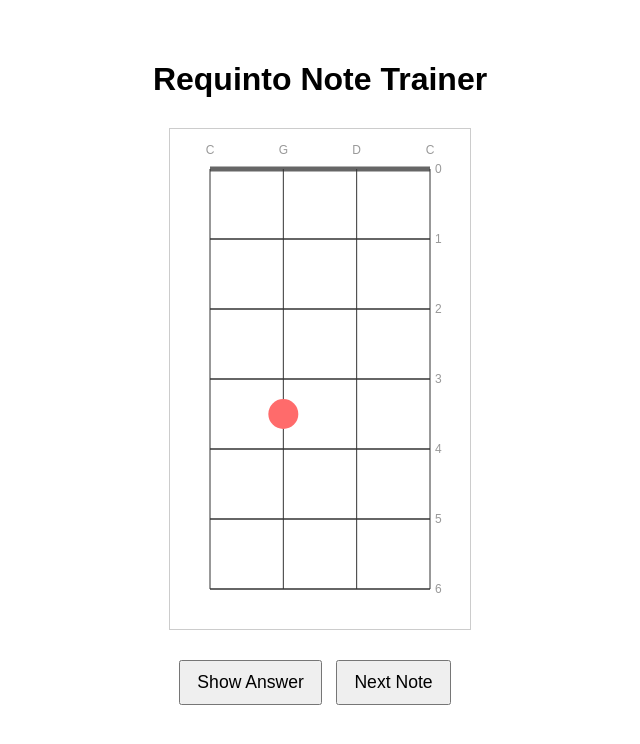
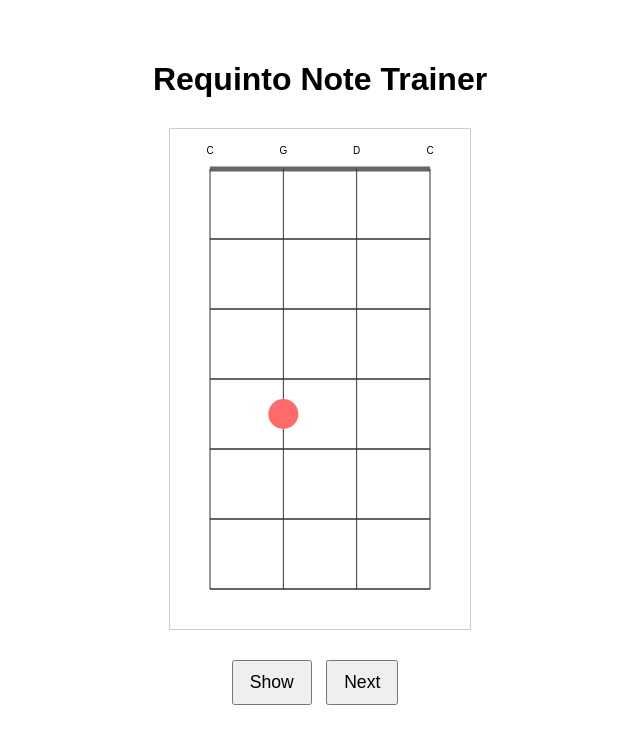
Before and after one commit to jgarte/requinto, a plain HTML site: page index.html in a window 1280 px wide. Shown: the whole page, without its empty margins (320-960 px from the left). Drawn offline with Linux system fonts and the light colour scheme.

Commit message:
Nicer UI

```diff
--- a/index.html
+++ b/index.html
@@ -59,8 +59,8 @@
 
 <canvas id="fretboard" width="300" height="500"></canvas>
 
-<button id="answer" onclick="showAnswer()">Show Answer</button>
-<button onclick="nextQuestion()">Next Note</button>
+<button id="answer" onclick="showAnswer()">Show</button>
+<button onclick="nextQuestion()">Next</button>
 
 <script>
 const notes = [
@@ -122,15 +122,6 @@ function drawFretboard() {
     ctx.stroke();
   }
 
-  // Draw fret numbers
-  ctx.fillStyle = "#999";
-  ctx.font = "12px sans-serif";
-  ctx.textAlign = "left";
-  for (let i = 0; i <= numFrets; i++) {
-    const y = padding + i * fretSpacing;
-    ctx.fillText(i.toString(), canvas.width - padding + 5, y + 4);
-  }
-
   // Draw string names
   ctx.textAlign = "center";
   const stringNames = ["C", "G", "D", "C"];
@@ -176,7 +167,7 @@ function randomNote(notes) {
 function nextQuestion() {
   currentNote = randomNote(notes);
   showingAnswer = false;
-  document.getElementById("answer").textContent = "Show Answer";
+  document.getElementById("answer").textContent = "Show";
   drawFretboard();
 }
 
```
